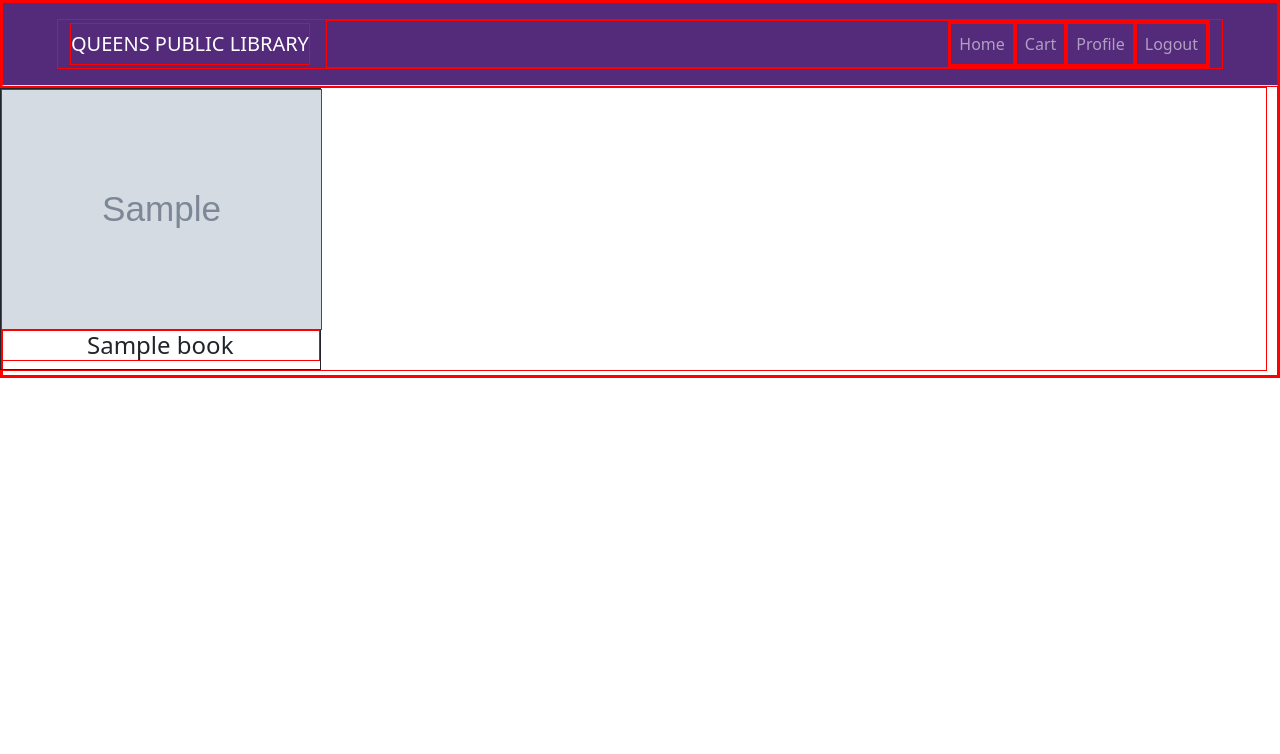
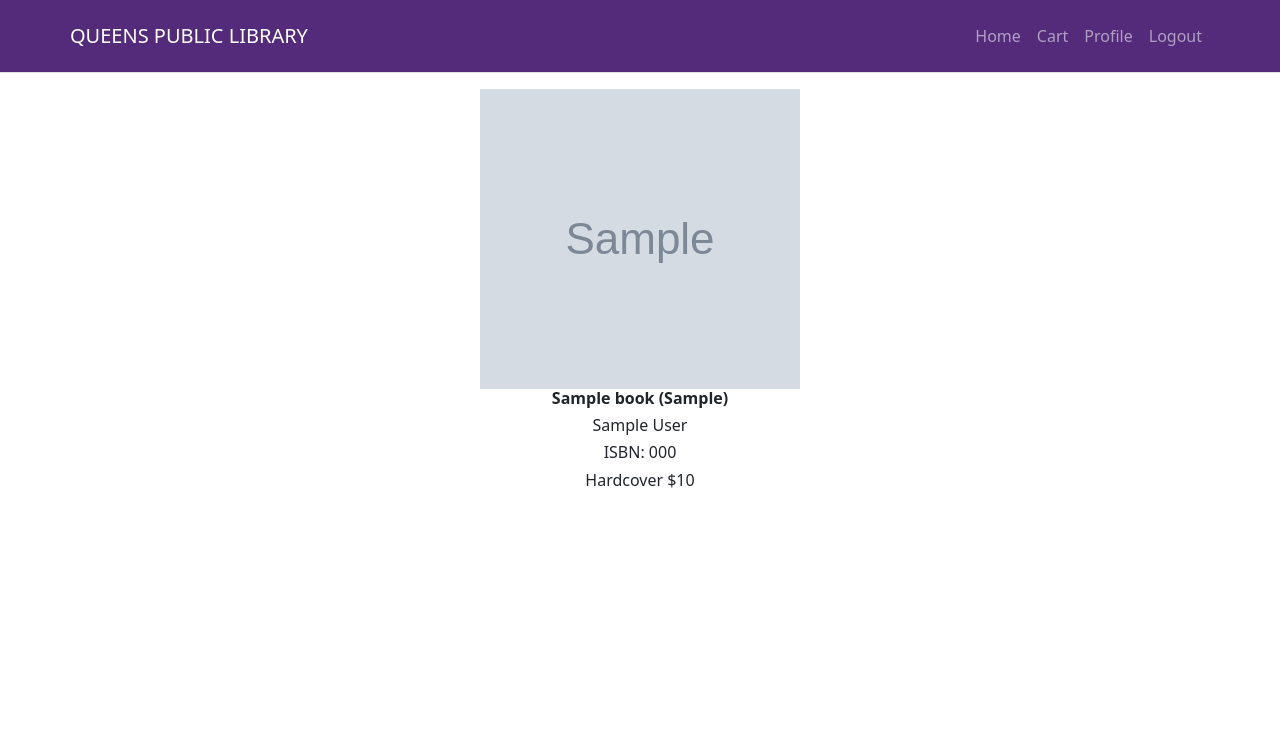
Before and after one commit to arjanvelovic/LibraryAPI, a Flask app: page /api/cart in a window 1280 px wide. Shown: the top 754 px of the page. Run offline with Flask 3, Linux system fonts and the light colour scheme; a user stored in the database is signed in; tables that the repository leaves empty hold one stand-in row (values such as "Sample post"); grey boxes marked "Sample" are stand-in pictures; some libraries are stand-ins or nearby versions.

Commit message:
second commit

```diff
--- a/app/site/site_templates/cart.html
+++ b/app/site/site_templates/cart.html
@@ -1,16 +1,23 @@
 {% extends 'base.html' %}
 
 {% block content %}
-<main class="container-fluid px-0 mb-1 row">
+<main class="container-fluid px-0 m-0 mb-1">
 
-    <div class = "col-8 col-lg-3 border border-dark p-0 mx-2">
+<div class="row d-flex justify-content-center w-100 p-0 m-0 mb-4">
     {% for book in response %}
-
-        <img class = "img-fluid" src = "{{ book.image }}"  alt="Image">
-        <div class="h4 text-center p-0">{{ book.title }}</div>
-
+    <div class = "col-8 col-md-3 p-2 m-1 text-center my-2 h-75">
+        <img class = "img-fluid bookimage" src = "{{ book.image }}"  alt="Image">
+        <div class="h6 fw-bold">{{ book.title }} ({{ book.year }})</div>
+        <div class="h6">{{ book.author }}</div>
+        <div class="h6">ISBN: {{ book.isbn }}</div>
+        {% if book.hardcover %}
+            <div class="h6">Hardcover ${{ book.price }}</div>
+        {% else %}
+            <div class="h6">Paperback ${{ book.price }}</div>
+        {% endif %}
+    </div>
     {% endfor %}
-    </div>
+</div>
 
 </main>
 {% endblock %}
--- a/app/static/css/main.css
+++ b/app/static/css/main.css
@@ -20,3 +20,7 @@ body {
 #logo{
   max-inline-size: 140px;
 }
+
+.bookimage{
+  height: 300px;
+}
--- a/app/templates/base.html
+++ b/app/templates/base.html
@@ -16,7 +16,7 @@
 <script defer src="https://cdnjs.cloudflare.com/ajax/libs/twitter-bootstrap/5.1.0/js/bootstrap.min.js"></script>
 
 <!-- Uncomment to show borders -->
-<style>*{border: 1px solid red;}</style>
+<!-- <style>*{border: 1px solid red;}</style> -->
 
 <title>QPL</title>
 <link rel="icon" type="images/x-icon" href = "../../static/images/LibraryLogo.png">
```
